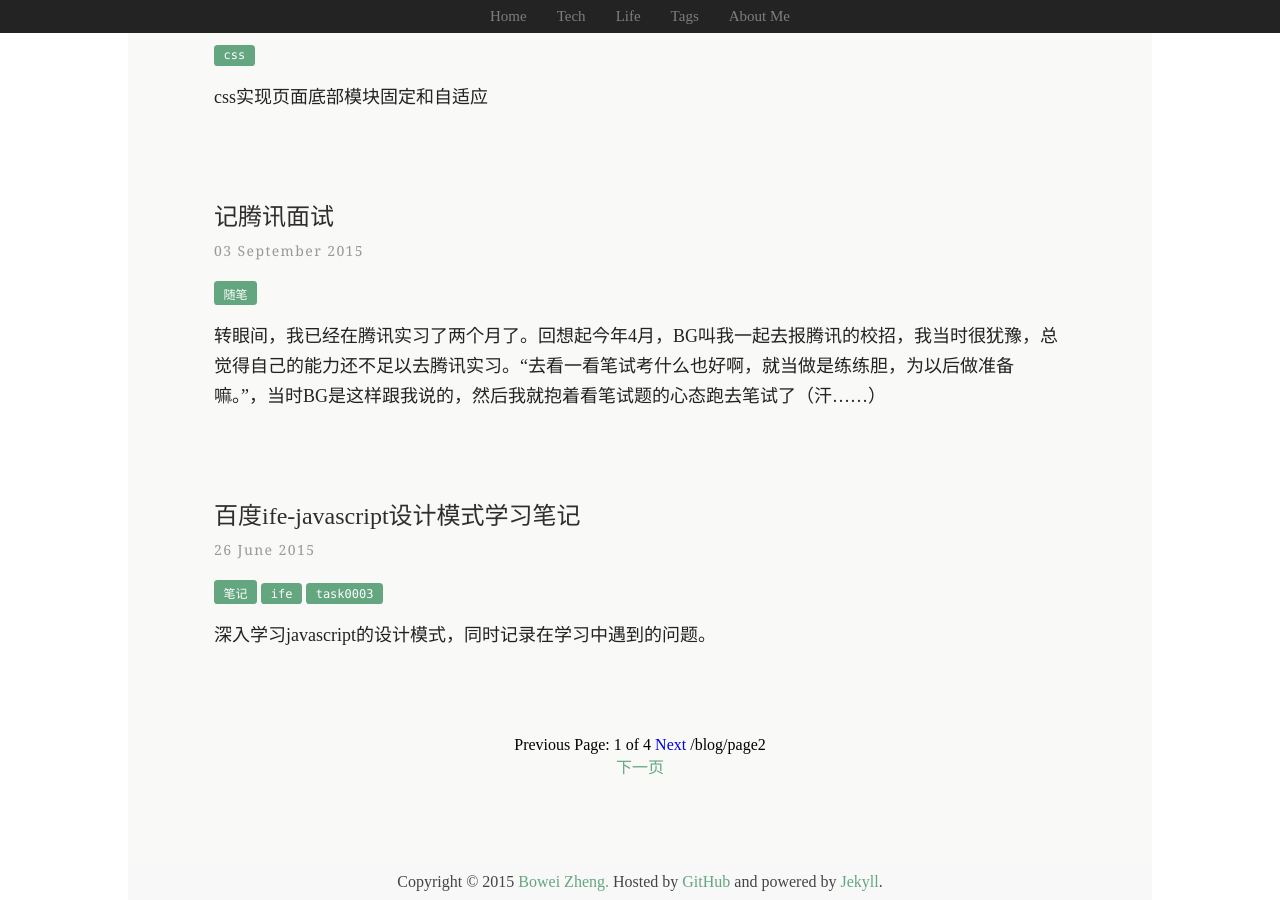
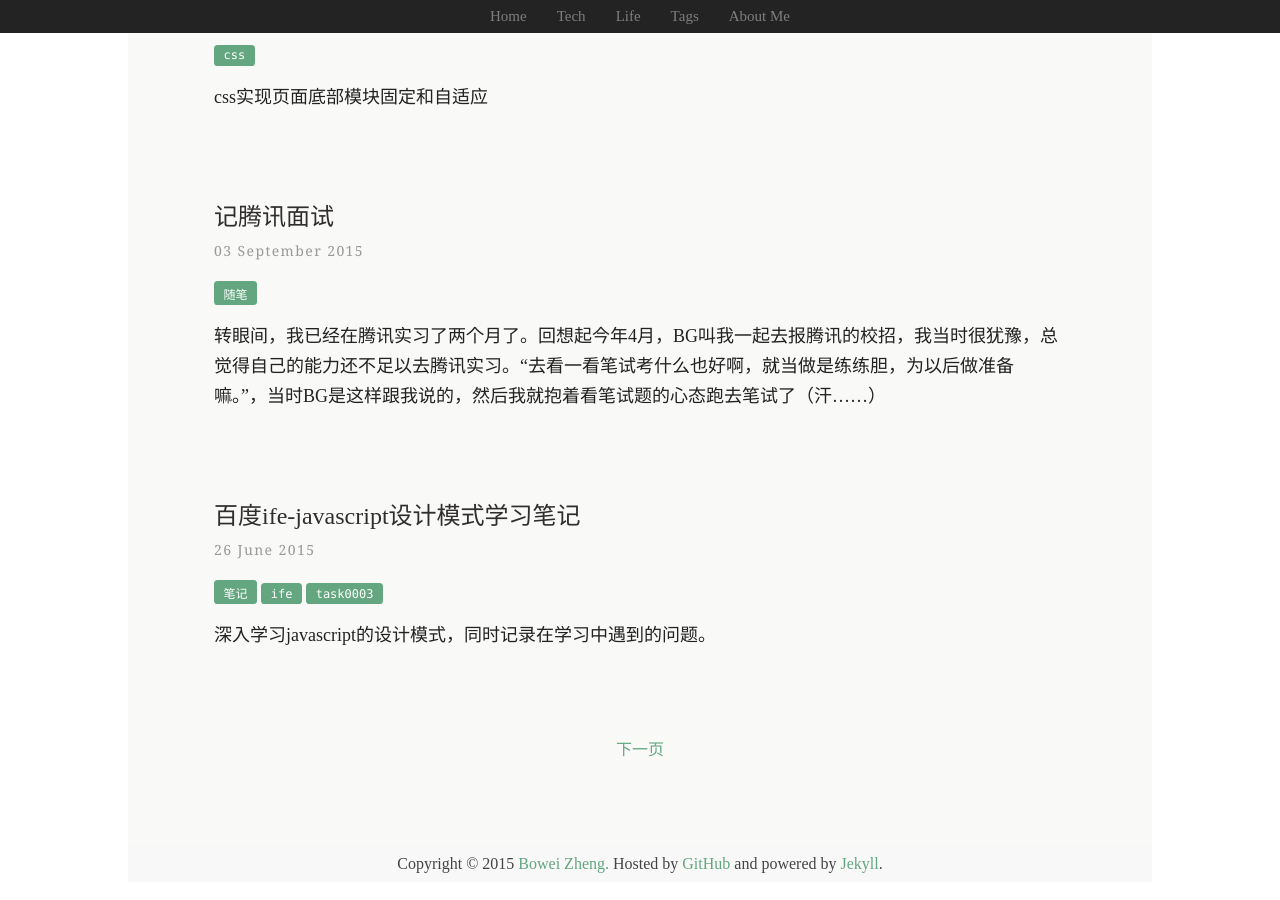
Before and after one commit to wynn719/blog, a Jekyll site: the page built from index.html, in a window 1280 px wide and 900 px high, scrolled down 1561 px. Built offline with Jekyll 4.4.1, drawn with Linux system fonts in a browser that asks for light colours; nearby versions of some CDN libraries; the list of posts is cut into pages by our own code.

Commit message:
增加分页功能

```diff
--- a/_config.yml
+++ b/_config.yml
@@ -15,4 +15,4 @@
 exclude: ["node_modules", "package.json", "gulpfile.js"]
 
 paginate: 7
-paginate_path: "/blog/page:num"
+paginate_path: "/page:num"
--- a/index.html
+++ b/index.html
@@ -24,17 +24,6 @@
         <!-- 分页链接 -->
         <div class="pagination">
             {% if paginator.previous_page %}
-            <a href="/page{{ paginator.previous_page }}" class="previous">Previous</a> {% else %}
-            <span class="previous">Previous</span> {% endif %}
-            <span class="page_number ">Page: {{ paginator.page }} of {{ paginator.total_pages }}</span> {% if paginator.next_page %}
-            <a href="/page{{ paginator.next_page }}" class="next">Next</a> {{ paginator.next_page_path }}{% else %}
-            <span class="next ">Next</span> {% endif %}
-        </div>
-
-
-        <!-- 分页链接 -->
-        <div class="pagination">
-            {% if paginator.previous_page %}
             <a class="pagi-link previous" href="{{ siteurl }}/page{{ paginator.previous_page }}">上一页</a>
             {% endif %}
             {% if paginator.next_page %}
```
